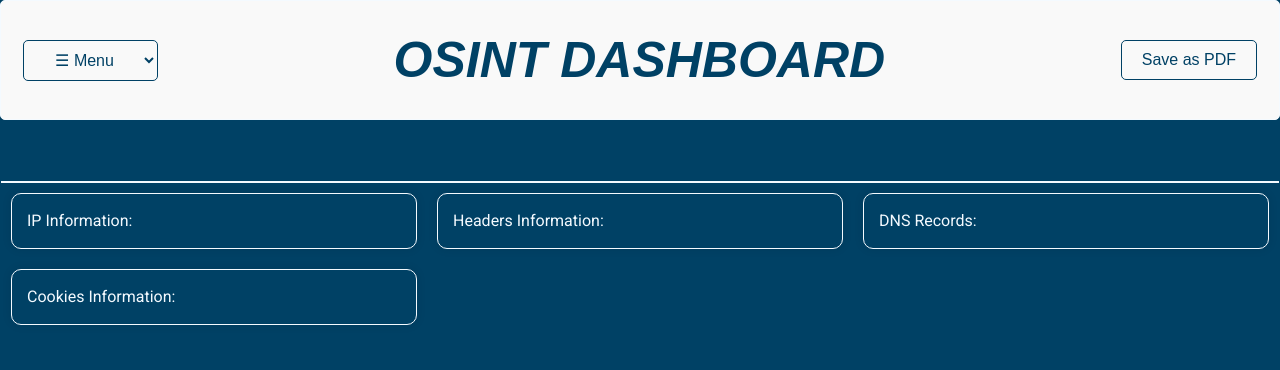
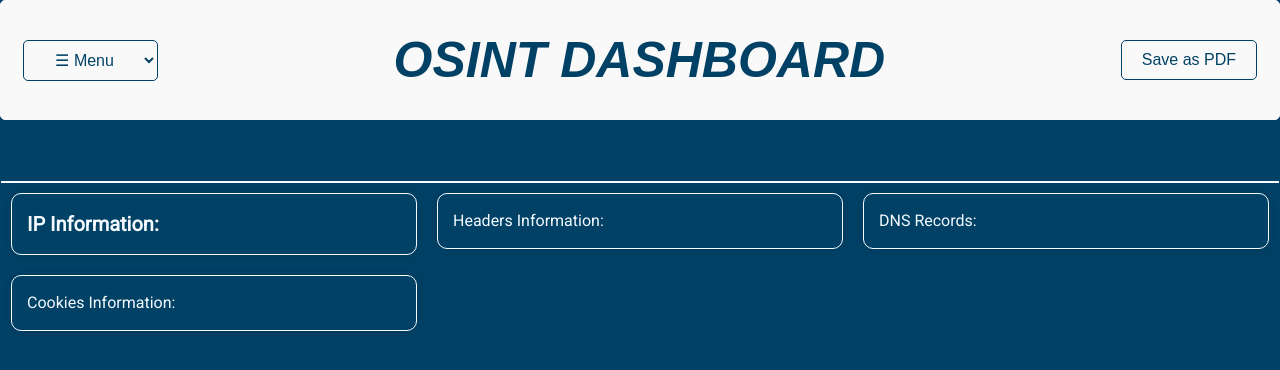
Before and after one commit to campwill/osint-dashboard, a Flask app: template templates/web_tools.html in a window 1280 px wide. Shown: the top 370 px of the page. Run offline with Flask 3, Linux system fonts and the light colour scheme; the template is opened without the code that fills it, so the values that code supplies are empty; parts of the project's set-up code (start-up, migrations or seed data) failed here and were passed over.

Commit message:
11/8/2023 - UI Format Changes

```diff
--- a/app.py
+++ b/app.py
@@ -46,6 +46,7 @@ def web_tool():
         "dns_records": dns_records if dns_records else {},
         "ssl_info": ssl_cert if ssl_cert else {}
     }
+    print(json.dumps(large_json))
     return render_template('web_tools.html', user_url=domain, ip_info=ip_str, title=title, favicon=favi, web_info=json.dumps(large_json))
 
 
--- a/static/script.js
+++ b/static/script.js
@@ -14,18 +14,27 @@ document.addEventListener('DOMContentLoaded', function() {
     console.log(IPData);
     var IPInfoDiv = document.querySelector(".ip-information");
     for(var key in IPData){
+
         if(key !="isEU"){
             var item = document.createElement("div");
+            if(key == "ip"){
+                item.innerText = "IP: " + IPData[key];
+            }else{
             item.innerText = key+ ": " + IPData[key];
+            }
             IPInfoDiv.appendChild(item);
+
         }
     }
     var HeaderData = largeJsonData["headers"];
     var headersInfoDiv = document.querySelector(".header-info");
     for (var key in HeaderData) {
-        var item = document.createElement("div");
-        item.innerText = key + ": " + HeaderData[key];
-        headersInfoDiv.appendChild(item);
+        if(key !="Set-Cookie"){
+
+            var item = document.createElement("div");
+            item.innerText = key + ": " + HeaderData[key];
+            headersInfoDiv.appendChild(item);
+        }
     }
     var DNSData = largeJsonData["dns_records"];
     var DNSInfoDiv = document.querySelector(".DNS-info");
--- a/templates/web_tools.html
+++ b/templates/web_tools.html
@@ -43,7 +43,9 @@
 
       <div id="tools-container">
         <div id="tool-column">
-          <div class="ip-information">IP Information:</div>
+          <div class="ip-information">
+            <b style="font-size: 20px">IP Information:</b>
+          </div>
           <div class="cookies-info">Cookies Information:</div>
         </div>
         <div id="tool-column">
```
